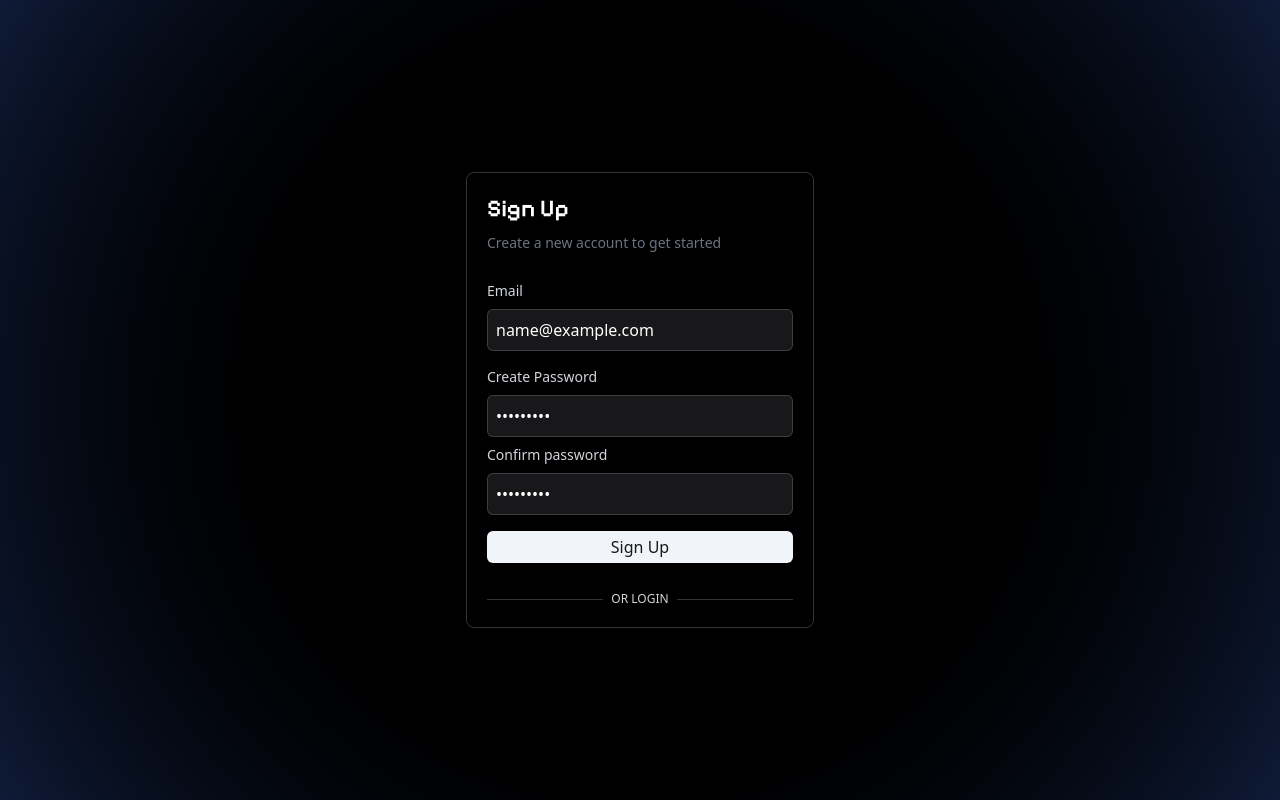
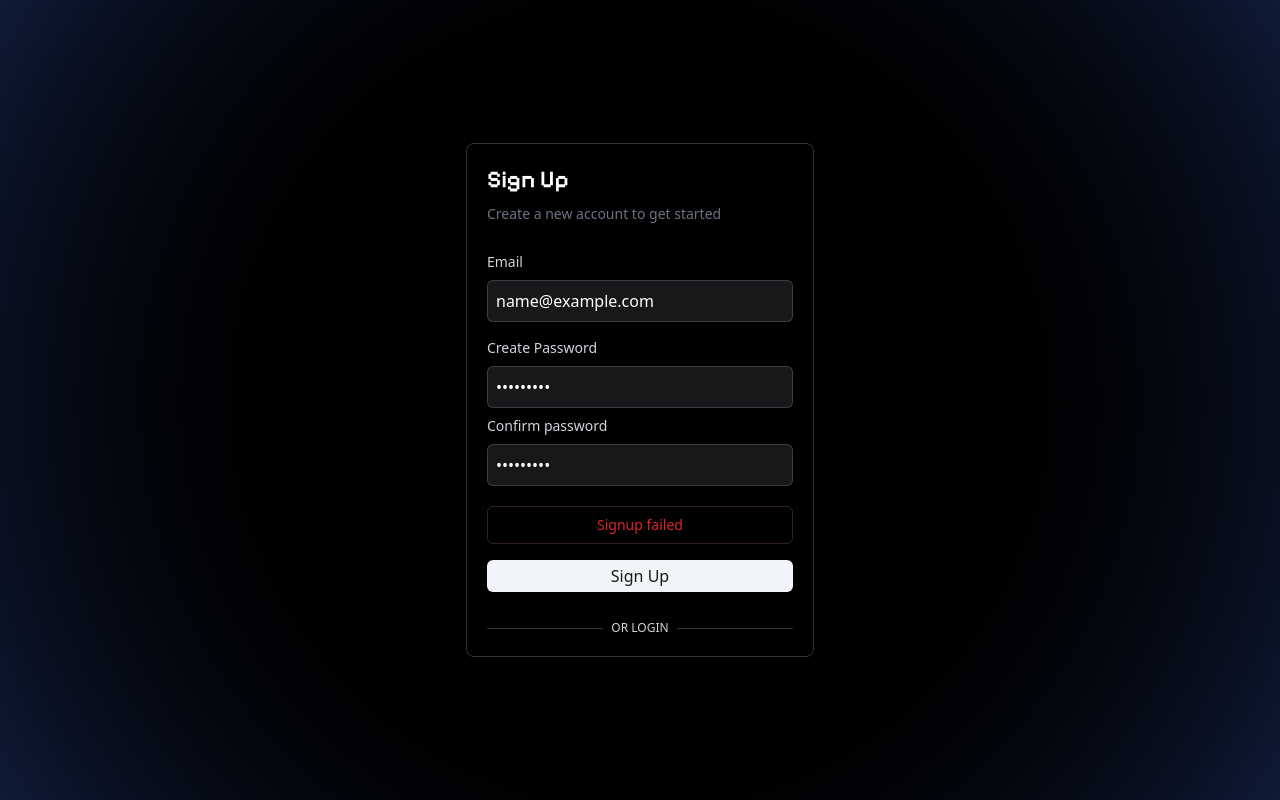
Before and after one commit to Nota0515/guardian, a React (Vite) app in the folder frontend/: page /signup in a window 1280 px wide. Both pictures are taken after typing "name@example.com", "Sample123", "Sample123" into the empty fields and a click on the button "Sign Up". Built offline with nearby package versions, Linux system fonts and the light colour scheme; no server answers; a web font is replaced by a local one.

Commit message:
created better error handling

```diff
--- a/frontend/src/pages/Signup.jsx
+++ b/frontend/src/pages/Signup.jsx
@@ -2,14 +2,15 @@ import { useState } from 'react'
 import Button from '../components/Buttons'
 import { useEffect, } from 'react';
 import API from '../api/index';
-import { Link , useNavigate } from 'react-router-dom';
+import { Link, useNavigate } from 'react-router-dom';
 
 const Signup = () => {
 
-  const [createPassword , setCreatePassword] = useState('');
-  const [confirmPassword , setConfirmPassword] = useState('');
-  const [ error , setError ] = useState('');
-  const [email , setEmail] = useState('');
+  const [createPassword, setCreatePassword] = useState('');
+  const [confirmPassword, setConfirmPassword] = useState('');
+  const [error, setError] = useState('');
+  const [generalError, setGeneralError] = useState('');
+  const [email, setEmail] = useState('');
   const [emailerror, setEmailerror] = useState('');
   const [passwordError, setPasswordError] = useState('');
   const navigate = useNavigate();
@@ -20,34 +21,35 @@ const Signup = () => {
     const emailregex = /^[^\s@]+@[^\s@]+\.[^\s@]+$/;
 
     /* 1st we will check the valid email */
-    if(!emailregex.test(email)){
+    if (!emailregex.test(email)) {
       setEmailerror("plz enter a valid email");
       return;
     }
 
 
-    if (createPassword.length < 8){
+    if (createPassword.length < 8) {
       setPasswordError("password must be atleast be 8 character long")
       return;
-    }else{
+    } else {
       setPasswordError('')
     }
 
-    if( createPassword !== confirmPassword){
+    if (createPassword !== confirmPassword) {
       setError("password does not match");
       return;
     }
 
     try {
-      const res = await API.post('/signup' , {
+      const res = await API.post('/signup', {
         email,
         password: createPassword
       });
-      localStorage.setItem('token' , res.data.token)
+      localStorage.setItem('token', res.data.token)
       navigate('/');
     } catch (err) {
-      alert(err.response?.data?.message || 'Signup failed')
-      {err && <p className="text-red-600 text-sm" >{err}</p>}
+      const errMessage = err.response?.data?.message || 'Signup failed';
+      setGeneralError(errMessage);
+      console.error(err);
     }
   };
 
@@ -76,7 +78,7 @@ const Signup = () => {
                   name='email'
                   id="email"
                   placeholder='you@example.com'
-                  onChange={(e)=>setEmail(e.target.value)}
+                  onChange={(e) => setEmail(e.target.value)}
                   className="mt-1 block w-full p-2 bg-zinc-900 700 border border-gray-300/20 rounded-md"
                 />
                 {emailerror && <p className="text-red-900 text-sm ">{emailerror}</p>}
@@ -87,7 +89,7 @@ const Signup = () => {
                   type='password'
                   name='createPassword'
                   id="createPassword"
-                  onChange={(e)=> setCreatePassword(e.target.value)}
+                  onChange={(e) => setCreatePassword(e.target.value)}
                   className=' block w-full p-2 bg-zinc-900 700 border border-gray-300/20 rounded-md'
                 />
                 {passwordError && <p className="text-red-900 text-sm ">{passwordError}</p>}
@@ -96,10 +98,14 @@ const Signup = () => {
                   type='password'
                   name='confirmPassword'
                   id="confirmPassword"
-                  onChange={(e)=> setConfirmPassword(e.target.value)}
+                  onChange={(e) => setConfirmPassword(e.target.value)}
                   className=' block w-full p-2 bg-zinc-900 700 border border-gray-300/20 rounded-md'
                 />
-                {error && <p className="text-red-900 text-sm ">{error}</p>}
+                {generalError &&
+                  <div className='generalError mt-3 p-2 border text-center border-red-300/20 rounded-md'>
+                    <p className='text-red-600 text-sm'>{generalError}</p>
+                  </div>
+                }
               </div>
               <div className='flex justify-center items-center mt-2 py-2'>
                 <Button type={'submit'} className={"text-zinc-900  mx-auto w-full font-medium bg-slate-100 hover:bg-slate-300 rounded-md"} >Sign Up</Button>
```
